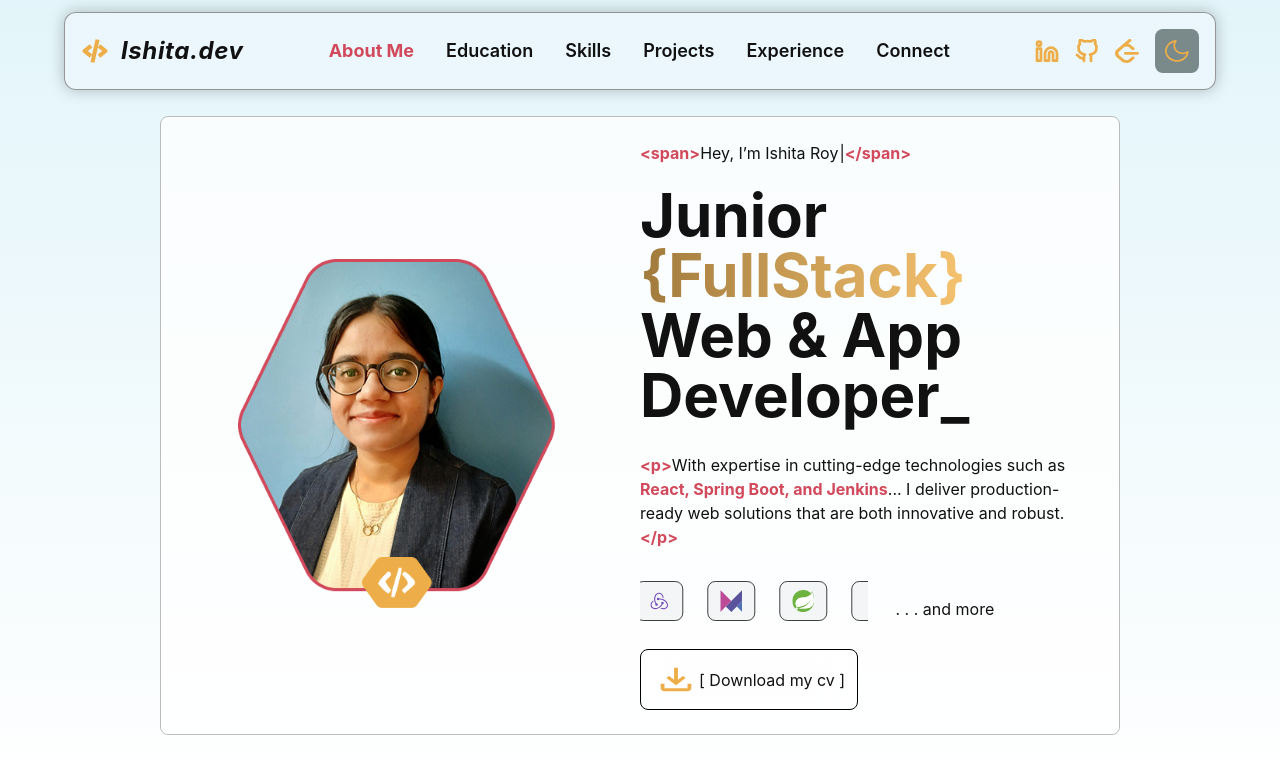
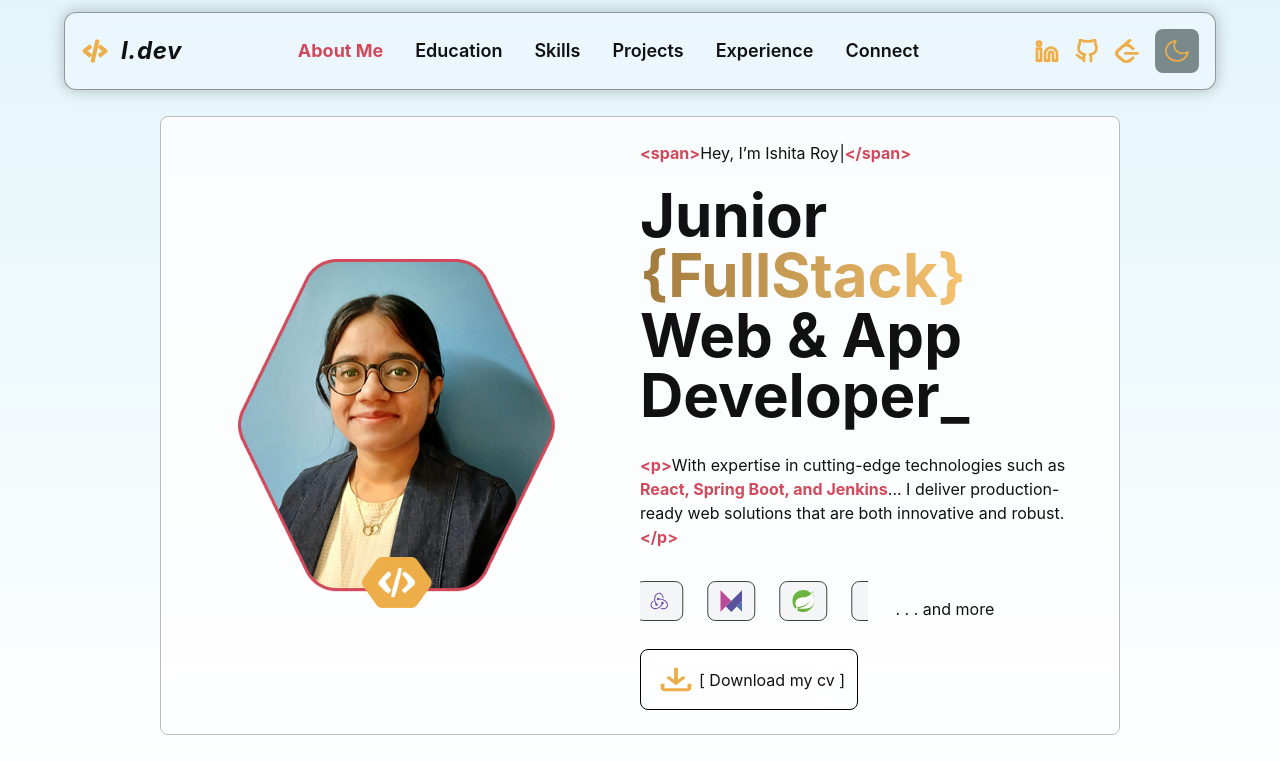
Before and after one commit to ISHITA-ROY016/my-portfolio, a React (Vite) app: page / in a window 1280 px wide. Shown: the top 761 px of the page. Built offline with nearby package versions, Linux system fonts and the light colour scheme.

Commit message:
I.dev updated in smaller screens

```diff
--- a/src/components/Header.jsx
+++ b/src/components/Header.jsx
@@ -172,8 +172,8 @@ const Header = () => {
           >
             {/* <span className="hidden [@media(max-width:380px)]:inline">I.dev</span>
             <span className="[@media(max-width:380px)]:hidden">Ishita.dev</span> */}
-            <span className="block sm:hidden">I.dev</span>
-            <span className="hidden sm:block">Ishita.dev</span>
+            <span className="block xs:hidden">I.dev</span>
+            <span className="hidden xs:block">Ishita.dev</span>
           </span>
         </div>
       </div>
```
